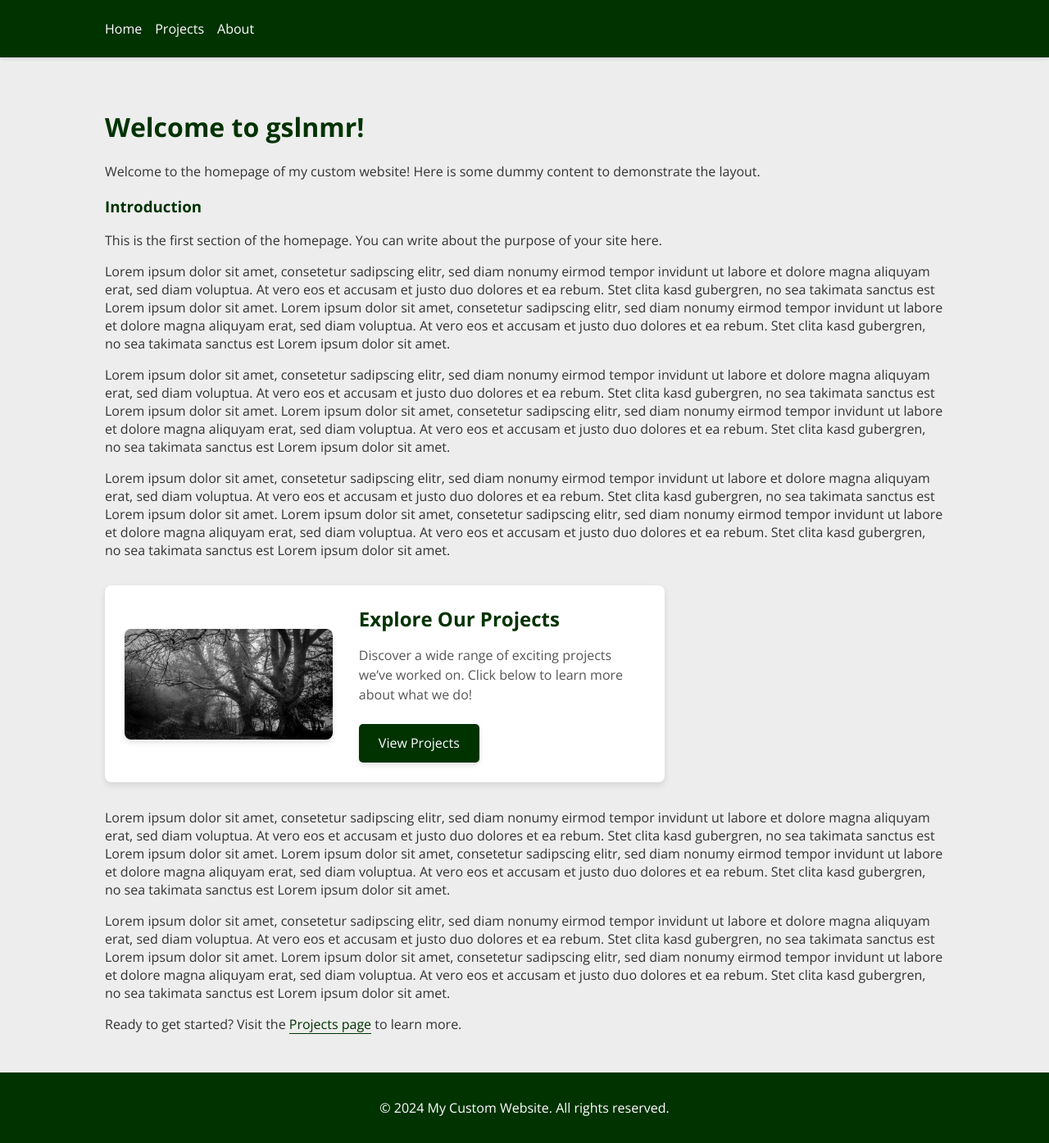
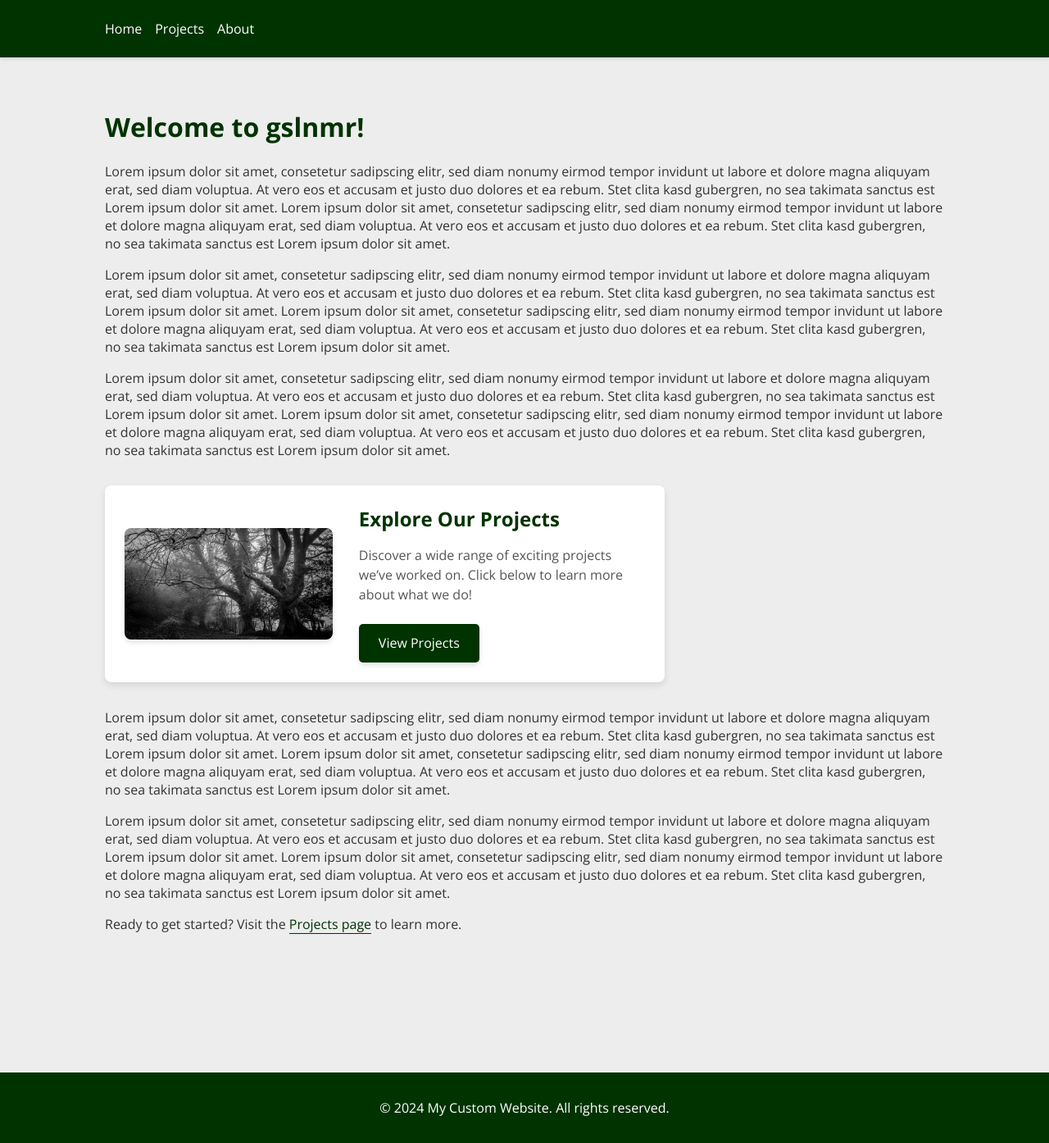
Before and after one commit to schminho/schminho.github.io, a Jekyll site: the page built from index.md, in a window 1280 px wide and 1394 px high. Shown: the whole window at 82% size. Built offline with Jekyll 4.4.1, drawn with Linux system fonts in a browser that asks for light colours.

Commit message:
Update index.md

```diff
--- a/index.md
+++ b/index.md
@@ -4,11 +4,6 @@ title: Home
 ---
 
 # Welcome to gslnmr!
-
-Welcome to the homepage of my custom website! Here is some dummy content to demonstrate the layout.
-
-### Introduction
-This is the first section of the homepage. You can write about the purpose of your site here.
 
 Lorem ipsum dolor sit amet, consetetur sadipscing elitr, sed diam nonumy eirmod tempor invidunt ut labore et dolore magna aliquyam erat, sed diam voluptua. At vero eos et accusam et justo duo dolores et ea rebum. Stet clita kasd gubergren, no sea takimata sanctus est Lorem ipsum dolor sit amet. Lorem ipsum dolor sit amet, consetetur sadipscing elitr, sed diam nonumy eirmod tempor invidunt ut labore et dolore magna aliquyam erat, sed diam voluptua. At vero eos et accusam et justo duo dolores et ea rebum. Stet clita kasd gubergren, no sea takimata sanctus est Lorem ipsum dolor sit amet.
 
```
